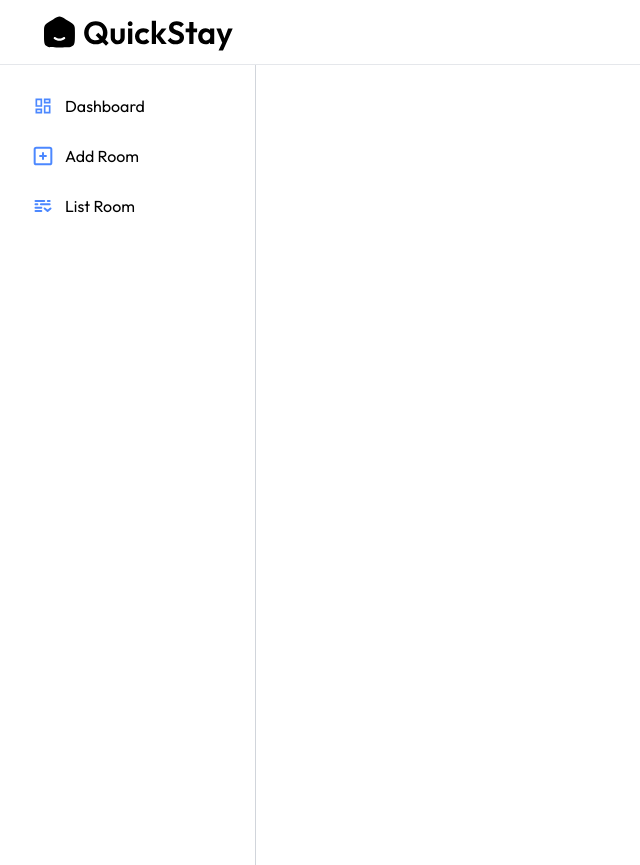
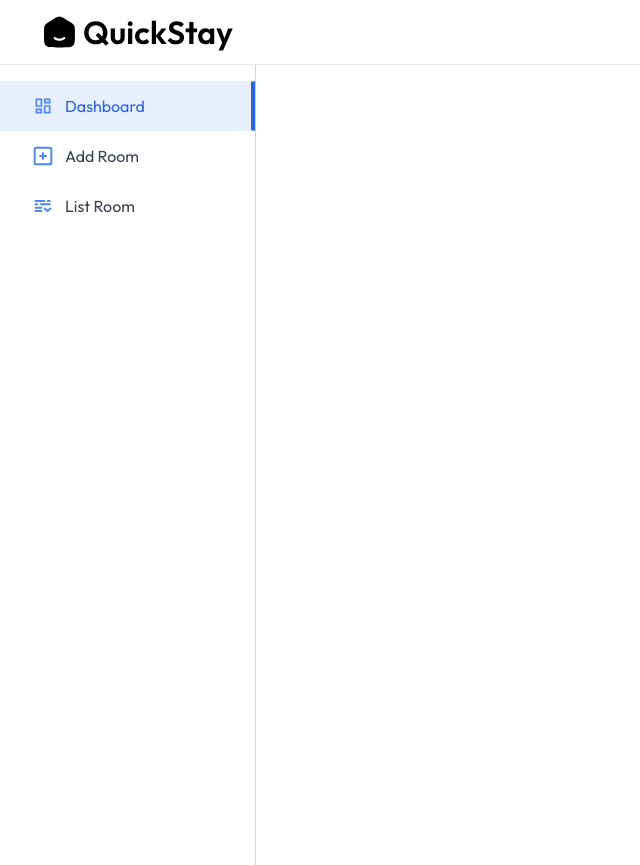
Before and after one commit to code-with-divyesh/Hotel-Booking, a React (Vite) app: page /owner in a window 1280 px wide. Shown: the whole page, without its empty margins (0-640 px from the left). Built offline with nearby package versions, Linux system fonts and the light colour scheme; no server answers; a web font is replaced by a local one.

Commit message:
fix sidebar issues

```diff
--- a/src/Components/HotelOwner/SideBar/SideBar.css
+++ b/src/Components/HotelOwner/SideBar/SideBar.css
@@ -8,12 +8,23 @@
   flex-direction: column;
   transition: all 0.3s ease;
 }
+
 .sidebar-link {
   display: flex;
   align-items: center;
   padding: 0.75rem 2rem;
   gap: 0.75rem;
-  color: 374151;
+  color: #374151;
   text-decoration: none;
   border: 1px solid transparent;
 }
+
+.sidebar-link.active {
+  border-right: 4px solid #2563eb; /* blue line on right */
+  background-color: rgba(37, 99, 235, 0.1);
+  color: #2563eb;
+}
+
+.link-text {
+  display: block;
+}
--- a/src/Components/HotelOwner/SideBar/SideBar.jsx
+++ b/src/Components/HotelOwner/SideBar/SideBar.jsx
@@ -2,6 +2,7 @@ import React from "react";
 import { assets } from "../../../assets/assets";
 import { NavLink } from "react-router-dom";
 import "./SideBar.css";
+
 const SideBar = () => {
   const sideBarLinks = [
     {
@@ -10,7 +11,7 @@ const SideBar = () => {
       icon: assets.dashboardIcon,
     },
     {
-      name: " Add Room",
+      name: "Add Room",
       path: "/owner/add-room",
       icon: assets.addIcon,
     },
@@ -25,13 +26,15 @@ const SideBar = () => {
     <div className="sidebar">
       {sideBarLinks.map((item, index) => (
         <NavLink
-          className="sidebar-link"
           key={index}
-          end="/owner"
           to={item.path}
+          end={item.path === "/owner"} // only dashboard exact match
+          className={({ isActive }) =>
+            isActive ? "sidebar-link active" : "sidebar-link"
+          }
         >
-          <img src={item.icon} alt="Dashboard" />
-          <p class="link-text">{item.name}</p>
+          <img src={item.icon} alt={item.name} />
+          <p className="link-text">{item.name}</p>
         </NavLink>
       ))}
     </div>
--- a/src/assets/assets.js
+++ b/src/assets/assets.js
@@ -174,7 +174,7 @@ export const roomCommonData = [
 // ---------- USERS / HOTELS / ROOMS ----------
 export const userDummyData = {
   _id: "user_2unqyL4diJFP1E3pIBnasc7w8hP",
-  username: "Great Stack",
+  username: "Divyesh Gandhi",
   email: "user.greatstack@gmail.com",
   image:
     "https://img.clerk.com/eyJ0eXBlIjoicHJveHkiLCJzcmMiOiJodHRwczovL2ltYWdlcy5jbGVyay5kZXYvdXBsb2FkZWQvaW1nXzJ2N2c5YVpSSEFVYVUxbmVYZ2JkSVVuWnFzWSJ9",
```
